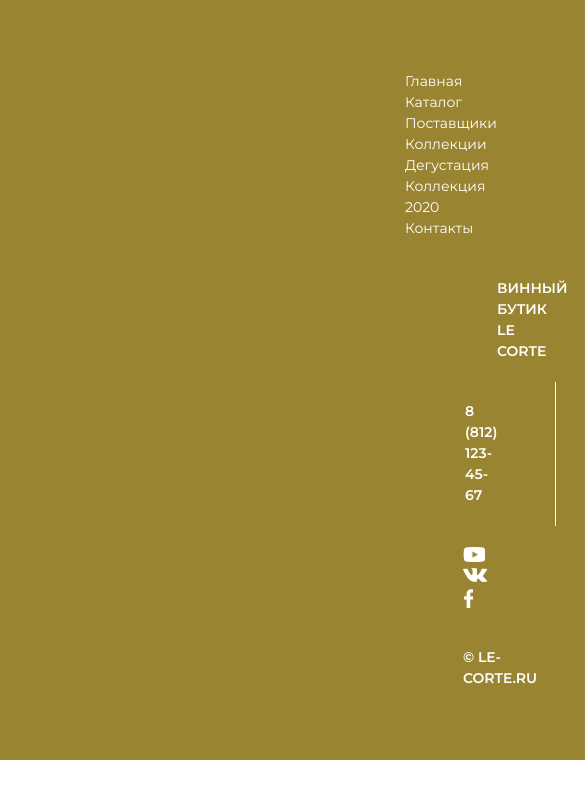
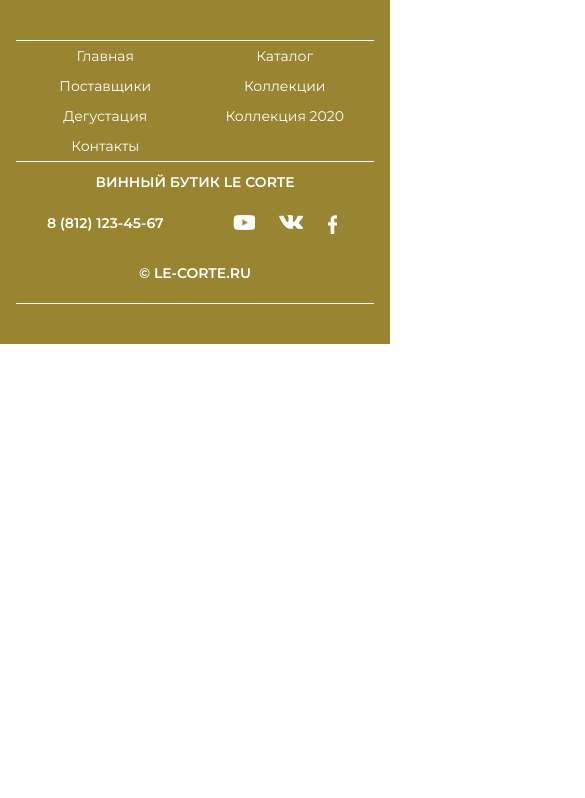
Before and after one commit to stastrishnevskiy/Driveo, a plain HTML site: page index.html in a window 390 px wide. Shown: the top 798 px of the page, 585 px wide, since content can reach past the window. Drawn offline with Linux system fonts and the light colour scheme.

Commit message:
set responsive of the footer

```diff
--- a/css/style.css
+++ b/css/style.css
@@ -101,21 +101,33 @@
   font-weight: 400;
 }
 
-body {
-  max-width: 1920px;
-  margin: 0 auto;
-}
-
 footer {
   display: flex;
   flex-direction: column;
   background: var(--color-brown-footer);
-  max-width: 1920px;
   padding: 50px 405px;
   color: var(--color-white-main);
   font-size: 14px;
   line-height: 21px;
   font-family: "Montserrat";
+}
+
+@media (max-width: 1707px) {
+  footer {
+    padding: 50px 10%;
+  }
+}
+
+@media (max-width: 1024px) {
+  footer {
+    padding: 50px 7%;
+  }
+}
+
+@media (max-width: 878px) {
+  footer {
+    padding: 40px 4%;
+  }
 }
 
 .navbar__footer {
@@ -125,12 +137,35 @@
   border-top: 1px solid var(--color-white-main);
   border-bottom: 1px solid var(--color-white-main);
   padding: 20px 0 19px 0px;
+}
 
+@media (max-width: 640px) {
+  .navbar__footer {
+    justify-content: space-between;
+    text-align: center;
+    padding: 0;
+  }
 }
 
 .footer__item {
   color: var(--color-white-main);
   transition-duration: 700ms;
+}
+
+@media (max-width: 640px) {
+  .footer__item {
+    margin: 0 auto;
+    flex: 0 1 33.333%;
+    line-height: 40px;
+  }
+}
+
+@media (max-width: 480px) {
+  .footer__item {
+    margin: 0;
+    flex: 0 1 50%;
+    line-height: 30px;
+  }
 }
 
 .footer__item:hover {
@@ -140,9 +175,21 @@
 
 .contacts__footer {
   display: flex;
-  flex-wrap: wrap;
   font-weight: 600;
   border-bottom: 1px solid var(--color-white-main);
+}
+
+@media (max-width: 1707px) {
+  .contacts__footer {
+    justify-content: center;
+  }
+}
+
+@media (max-width: 640px) {
+  .contacts__footer {
+    flex-wrap: wrap;
+    text-align: center;
+  }
 }
 
 .boutique {
@@ -158,12 +205,62 @@
   padding: 19px 64px 20px 58px;
 }
 
+@media (max-width: 1707px) {
+
+  .boutique,
+  .number,
+  .social {
+    padding: 19px 6%;
+    justify-content: space-around;
+    align-self: center;
+  }
+}
+
+@media (max-width: 1440px) {
+
+  .boutique,
+  .number,
+  .social {
+    padding: 19px 3%;
+    justify-content: space-around;
+  }
+}
+
+@media (max-width: 878px) {
+
+  .boutique,
+  .number,
+  .social {
+    padding: 15px 1%;
+    justify-content: space-around;
+  }
+}
+
 .boutique,
 .number,
 .social {
   border-right: 1px solid var(--color-white-main);
 }
 
+@media (max-width: 640px) {
+
+  .boutique {
+    padding: 10px 1%;
+    flex: 0 1 100%;
+    border-right: 0;
+  }
+}
+
+@media (max-width: 640px) {
+
+  .number,
+  .social,
+  .web {
+    padding: 10px 1%;
+    flex: 0 1 50%;
+    border-right: 0;
+  }
+}
 
 .btn__youtube,
 .btn__vk,
@@ -185,8 +282,37 @@
   max-width: 10px;
 }
 
+@media (max-width: 878px) {
+
+  .btn__youtube img,
+  .btn__vk img {
+    margin-right: 20px;
+  }
+}
+
 .web {
   padding: 19px 91px 20px 58px;
+}
+
+@media (max-width: 1707px) {
+
+  .web {
+    padding: 19px 7%;
+  }
+}
+
+@media (max-width: 1440px) {
+
+  .web {
+    padding: 19px 3%;
+  }
+}
+
+@media (max-width: 878px) {
+
+  .web {
+    padding: 19px 1%;
+  }
 }
 
 .web a {
```
